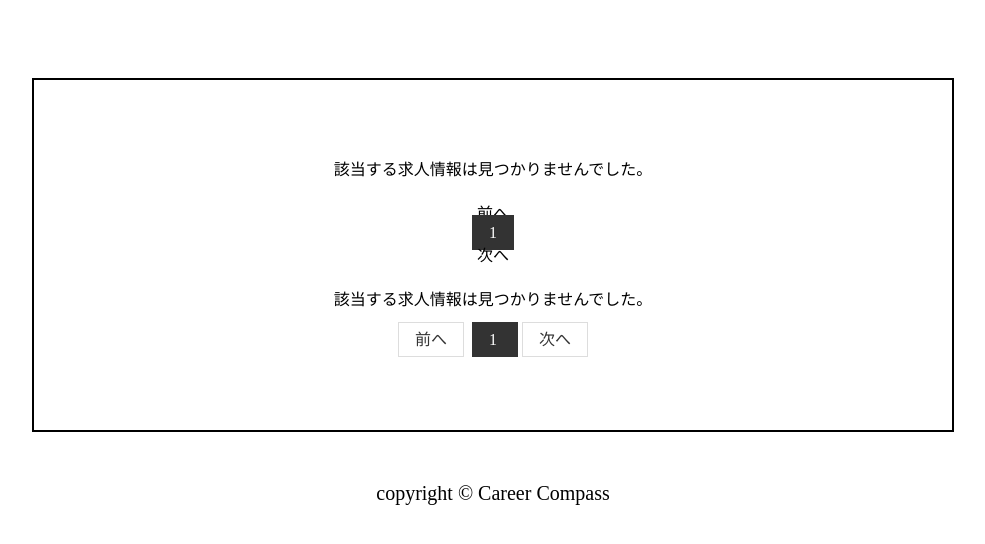
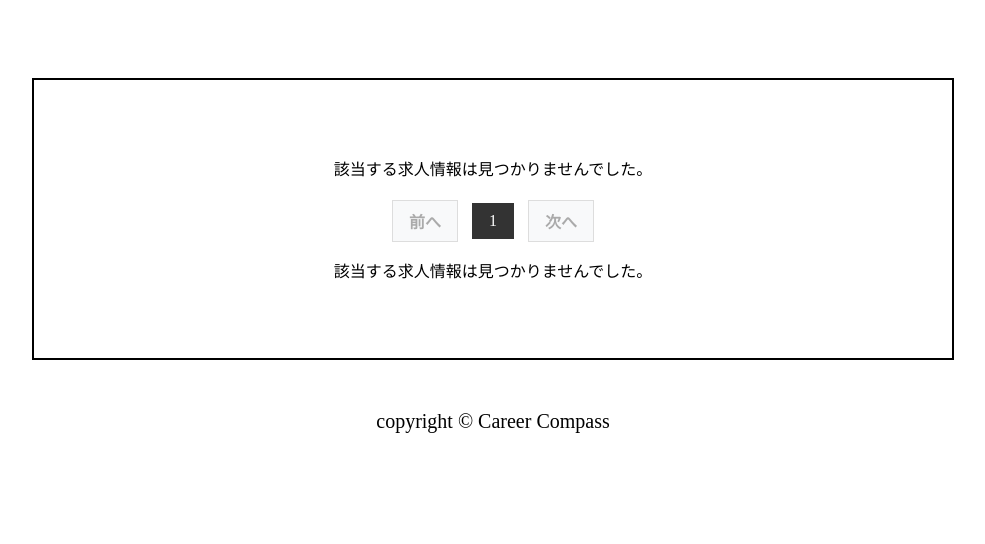
Before and after one commit to ktq2390330/CareerCompass, a Django app: page /offer_search/?page=1& in a window 1280 px wide. Shown: the part 230-774 px from the top of the page, without its empty margins (147-1132 px from the left). Run offline with Django 5.2, Linux system fonts and the light colour scheme; a user stored in the database is signed in; tables that the repository leaves empty hold one stand-in row (values such as "Sample post"); some libraries are stand-ins or nearby versions.

Commit message:
search result　ページネーションの完成

```diff
--- a/CCapp/static/css/search_result.css
+++ b/CCapp/static/css/search_result.css
@@ -47,31 +47,6 @@ h2::after {
     border: 3px solid #000;
     width: 300px;
     height: 140px;
-}
-
-.pagination-info {
-    margin-bottom: 20px;
-    text-align: center;
-}
-
-.pagination {
-    margin-bottom: 20px;
-    text-align: center;
-
-}
-
-.pagination a {
-    color: #333;
-    padding: 8px 16px;
-    text-decoration: none;
-    border: 1px solid #ddd;
-    margin: 0 2px;
-}
-
-.pagination a.active {
-    background-color: #333;
-    color: white;
-    border: 1px solid #333;
 }
 
 .company-card {
@@ -188,3 +163,71 @@ h2::after {
         font-size: 0.9em;
     }
 }
+
+/* ページネーション全体 */
+.pagination {
+    display: flex;
+    justify-content: center;
+    align-items: center;
+    margin-top: 20px;
+}
+
+/* ボタングループ */
+.pagination-btn-group {
+    display: flex;
+    align-items: center;
+    gap: 10px;
+}
+
+/* 左側のボタン（前へ） */
+.pagination-btn-left {
+    display: flex;
+    align-items: center;
+}
+
+/* 右側のボタン（次へ） */
+.pagination-btn-right {
+    display: flex;
+    align-items: center;
+}
+
+/* ページ番号グループ */
+.page-group {
+    display: flex;
+    gap: 5px;
+}
+
+/* ページ番号のスタイル */
+.pagination-btn {
+    color: #333;
+    padding: 8px 16px;
+    text-decoration: none;
+    border: 1px solid #ddd;
+    margin: 0 2px;
+}
+
+/* アクティブなページ番号 */
+.pagination-btn.active {
+    background-color: #333;
+    color: white;
+    border: 1px solid #333;
+}
+
+/* 「前へ」「次へ」ボタンのスタイル */
+.pagination-btn.prev, .pagination-btn.next {
+    font-weight: bold;
+}
+
+/* 省略記号「...」のスタイル */
+.pagination-btn.ellipsis {
+    padding: 3px 7px;
+    background-color: #f1f1f1;
+    cursor: default;
+}
+
+/* ボタンが非活性のとき */
+.pagination-btn.disabled {
+    color: #aaa;
+    background-color: #f8f9fa;
+    cursor: not-allowed;
+}
--- a/CCapp/templates/search_result.html
+++ b/CCapp/templates/search_result.html
@@ -18,40 +18,69 @@
                 <!-- 求人数と表示されるページ番号 -->
                 <p>全{{ page_obj.paginator.count }}件 {{ page_obj.start_index }} - {{ page_obj.end_index }}件表示</p>
             {% else %}
-                <p>該当する求人情報は見つかりませんでした。</p> <!-- 求人情報が見つからない場合 -->
+                <!-- 該当する求人情報がない場合 -->
+                <p>該当する求人情報は見つかりませんでした。</p>
             {% endif %}
         </section>
 
         <div class="pagination">
-            <!-- 前へボタン -->
+            <!-- ページ番号のグループと「前へ」「次へ」ボタンを左右に配置 -->
+            <div class="pagination-btn-group">
+                <!-- 前へボタン: もし前のページがあればリンクを表示、なければ非活性状態に -->
+                <div class="pagination-btn-left">
                     {% if page_obj.has_previous %}
-                <a href="?page={{ page_obj.previous_page_number }}" class="pagination-btn prev">前へ</a>
+                        <a href="?page={{ page_obj.previous_page_number }}&{% for key, value in request.GET.items %}{% if key != 'page' %}{{ key }}={{ value }}&{% endif %}{% endfor %}" class="pagination-btn prev">前へ</a>
                     {% else %}
                         <span class="pagination-btn prev disabled">前へ</span>
                     {% endif %}
+                </div>
 
                 <!-- ページ番号のグループ -->
                 <div class="page-group">
+                    <!-- 現在のページが3ページ目以降の場合、最初のページ（1ページ）を表示 -->
+                    {% if page_obj.number > 3 %}
+                        <a href="?page=1&{% for key, value in request.GET.items %}{% if key != 'page' %}{{ key }}={{ value }}&{% endif %}{% endfor %}" class="pagination-btn">1</a>
+
+                        <!-- 現在のページが4ページ目以降の場合、`...`（省略記号）を表示 -->
+                        {% if page_obj.number > 4 %}
+                            <span class="pagination-btn ellipsis">...</span>
+                        {% endif %}
+                    {% endif %}
+
+                    <!-- ページ番号を表示 -->
                     {% for page_num in page_range %}
-                    {% if page_num == '...' %}
-                        <span class="pagination-btn ellipsis">...</span> <!-- 省略記号 -->
-                    {% else %}
-                        <a href="?page={{ page_num }}" class="pagination-btn {% if page_num == page_obj.number %}active{% endif %}">
-                            {{ page_num }} <!-- 現在ページを強調表示 -->
-                        </a>
+                        <!-- 現在のページと一致するページはactiveクラスを付与して強調 -->
+                        {% if page_num == page_obj.number %}
+                            <a href="?page={{ page_num }}&{% for key, value in request.GET.items %}{% if key != 'page' %}{{ key }}={{ value }}&{% endif %}{% endfor %}" class="pagination-btn active">{{ page_num }}</a>
+                        {% elif page_num > page_obj.number|add:"-3" and page_num < page_obj.number|add:"3" %}
+                            <!-- 現在のページ番号の前後3ページの範囲のみ表示 -->
+                            <a href="?page={{ page_num }}&{% for key, value in request.GET.items %}{% if key != 'page' %}{{ key }}={{ value }}&{% endif %}{% endfor %}" class="pagination-btn">{{ page_num }}</a>
                         {% endif %}
                     {% endfor %}
+
+                    <!-- 現在のページが最終ページから3ページ前より前の場合、省略記号`...`を表示 -->
+                    {% if page_obj.number < page_obj.paginator.num_pages|add:"-3" %}
+                        {% if page_obj.number < page_obj.paginator.num_pages|add:"-4" %}
+                            <span class="pagination-btn ellipsis">...</span>
+                        {% endif %}
+                        <!-- 最後のページ番号を表示 -->
+                        <a href="?page={{ page_obj.paginator.num_pages }}&{% for key, value in request.GET.items %}{% if key != 'page' %}{{ key }}={{ value }}&{% endif %}{% endfor %}" class="pagination-btn">{{ page_obj.paginator.num_pages }}</a>
+                    {% endif %}
                 </div>
 
-            <!-- 次へボタン -->
+                <!-- 次へボタン: もし次のページがあればリンクを表示、なければ非活性状態に -->
+                <div class="pagination-btn-right">
                     {% if page_obj.has_next %}
-                <a href="?page={{ page_obj.next_page_number }}" class="pagination-btn next">次へ</a>
+                        <a href="?page={{ page_obj.next_page_number }}&{% for key, value in request.GET.items %}{% if key != 'page' %}{{ key }}={{ value }}&{% endif %}{% endfor %}" class="pagination-btn next">次へ</a>
                     {% else %}
                         <span class="pagination-btn next disabled">次へ</span>
                     {% endif %}
                 </div>
+            </div>
+        </div>
 
 
+        <!-- 求人情報の表示 -->
         {% for offer in page_obj.object_list %}
         <article class="company-card">
             <h2>
@@ -61,6 +90,7 @@
             <div class="company-content">
                 <p class="description">{{ offer.detail|default:"説明がありません" }}</p>
                 <div class="job-item">
+                    <!-- 画像がある場合は表示、なければデフォルト画像を表示 -->
                     {% if offer.photo %}
                         <img src="{{ offer.photo.url }}" alt="{{ offer.name }}">
                     {% else %}
@@ -71,23 +101,13 @@
         </article>
         {% endfor %}
 
+        <!-- ページネーション情報 -->
         <section class="pagination-info">
             {% if page_obj.paginator.count > 0 %}
             <p>全{{ page_obj.paginator.count }}件 {{ page_obj.start_index }} - {{ page_obj.end_index }}件表示</p>
             {% else %}
             <p>該当する求人情報は見つかりませんでした。</p>
             {% endif %}
-            <div class="pagination">
-                <a href="?page={{ page_obj.number|add:"-1"|default:1 }}&per_page=50&{% for key, value in request.GET.items %}{% if key != 'page' and key != 'per_page' %}{{ key }}={{ value }}&{% endif %}{% endfor %}" class="prev">前へ</a>
-
-                {% for page_num in page_range %}
-                    <a href="?page={{ page_num }}&per_page=50&{% for key, value in request.GET.items %}{% if key != 'page' and key != 'per_page' %}{{ key }}={{ value }}&{% endif %}{% endfor %}" class="{% if page_num == page_obj.number %}active{% endif %}">
-                        {{ page_num }}
-                    </a>
-                {% endfor %}
-
-                <a href="?page={{ page_obj.number|add:"1" }}&per_page=50&{% for key, value in request.GET.items %}{% if key != 'page' and key != 'per_page' %}{{ key }}={{ value }}&{% endif %}{% endfor %}" class="next">次へ</a>
-            </div>
         </section>
     </div>
 </div>
--- a/CCapp/views.py
+++ b/CCapp/views.py
@@ -290,34 +290,21 @@ def offer_search_view(request):
         'corporation': request.GET.getlist('corporation'),
     }
 
-    print(filters)  # デバッグ用ログ出力
-
     authority = int(request.GET.get("authority", 2))  # デフォルトはユーザー権限（2）
     offers = filter_offers(filters, authority)
 
-    print("フィルタ結果:", offers)  # クエリセットの内容を確認
-
     # ページネーションの設定
-    paginator = Paginator(offers, 50)  # 1ページあたり10件表示
+    paginator = Paginator(offers, 50)  # 1ページあたり50件表示
     page_number = request.GET.get('page', 1)
     page_obj = paginator.get_page(page_number)
-
-    # デバッグ用ログ出力
-    print("ページ番号:", page_number)
-    print("合計件数:", paginator.count)
-    print("現在のページ:", page_obj.number if page_obj else None)
-    print("検索結果:", list(page_obj.object_list))
-    print("送信されたGETパラメータ:", request.GET)
-    print("フィルターパラメータ area1:", filters["area1"])
-
-
-
 
     # コンテキストにデータを渡す
     context = {
         'page_obj': page_obj,
         'page_range': paginator.page_range,
+        'filters': filters,  # 検索クエリをコンテキストに追加
     }
+
     return render(request, 'search_result.html', context)
 
 # admin
```
Also changed, not shown: setup/data/corporation.csv (+10 -10 lines). Lines whose indentation alone changed are shown as unchanged.
